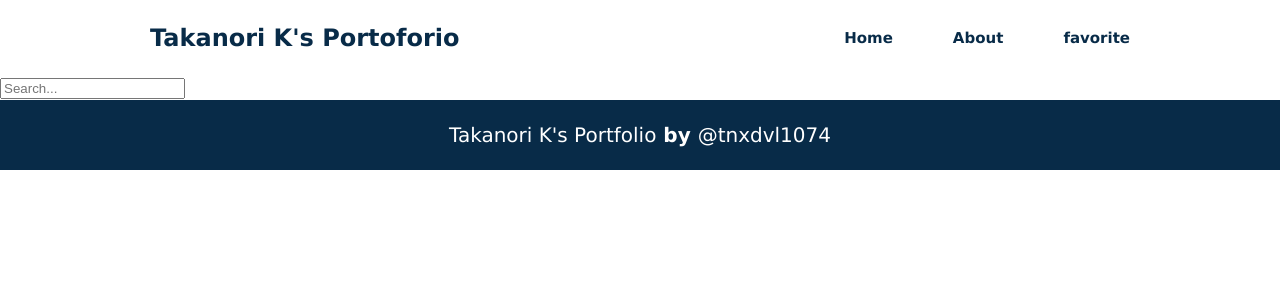
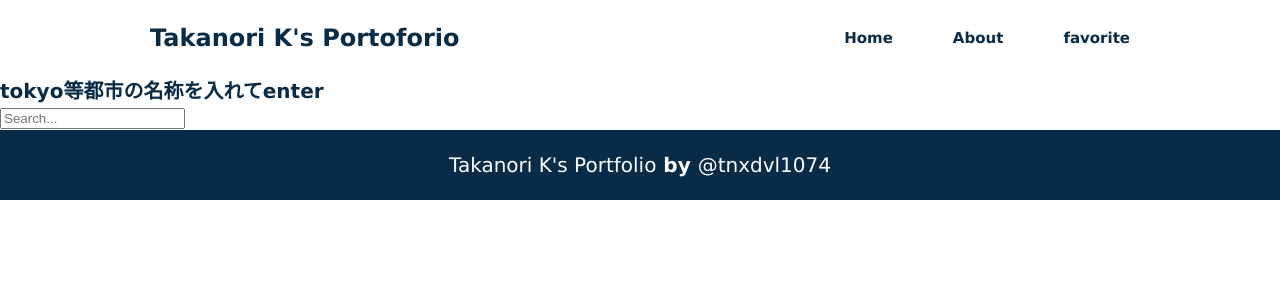
Before and after one commit to takanori-k-1074/vue-pages, a Vue app: page /about in a window 1280 px wide. Shown: the top 300 px of the page. Built offline with nearby package versions, Linux system fonts and the light colour scheme.

Commit message:
コメント追加

```diff
--- a/src/views/About.vue
+++ b/src/views/About.vue
@@ -1,6 +1,7 @@
 <template>
   <div class="weather-container">
     <div class="weather-wrap">
+      <p>tokyo等都市の名称を入れてenter</p>
       <div class="search-box">
       <input type="text" placeholder="Search..." class="search-bar"
           v-model="query" v-on:keypress="fetchWeather" />
@@ -13,9 +14,9 @@
         <div class="weather-box">
           <div class="temp">{{ Math.round(weather.main.temp) }}°c</div>
           <div class="weather">{{ weather.weather[0].main }}</div>
-          <!-- <div class="icon">
+          <div class="icon">
                 <img:src="`${weather_icon}${weather.weather[0].icon}${'@2x.png'}`"/>
-          </div> -->
+          </div>
         </div>
       </div>
     </div>
```
